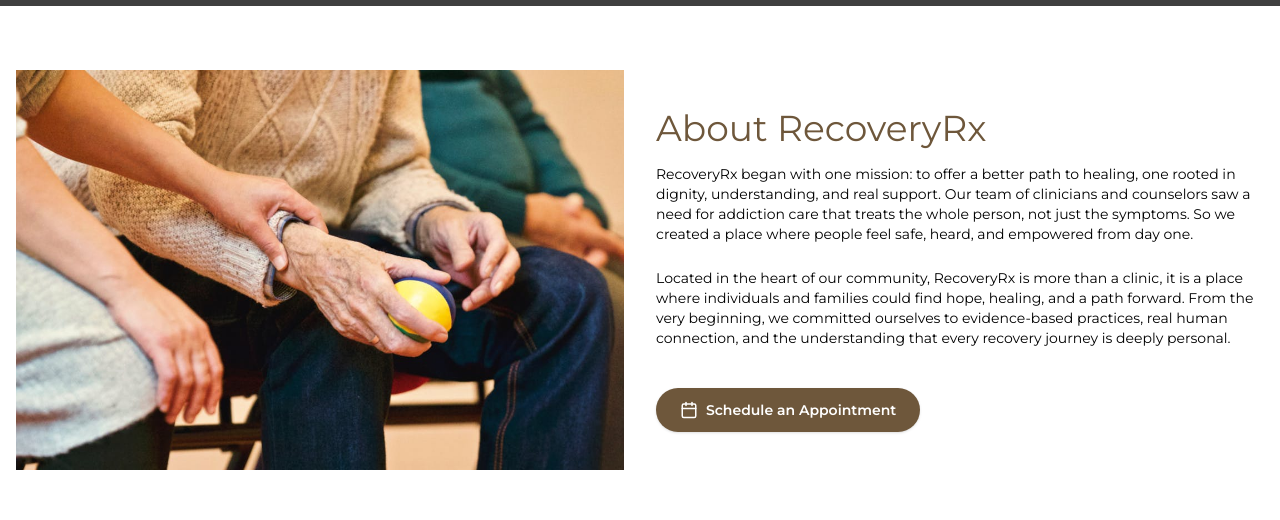
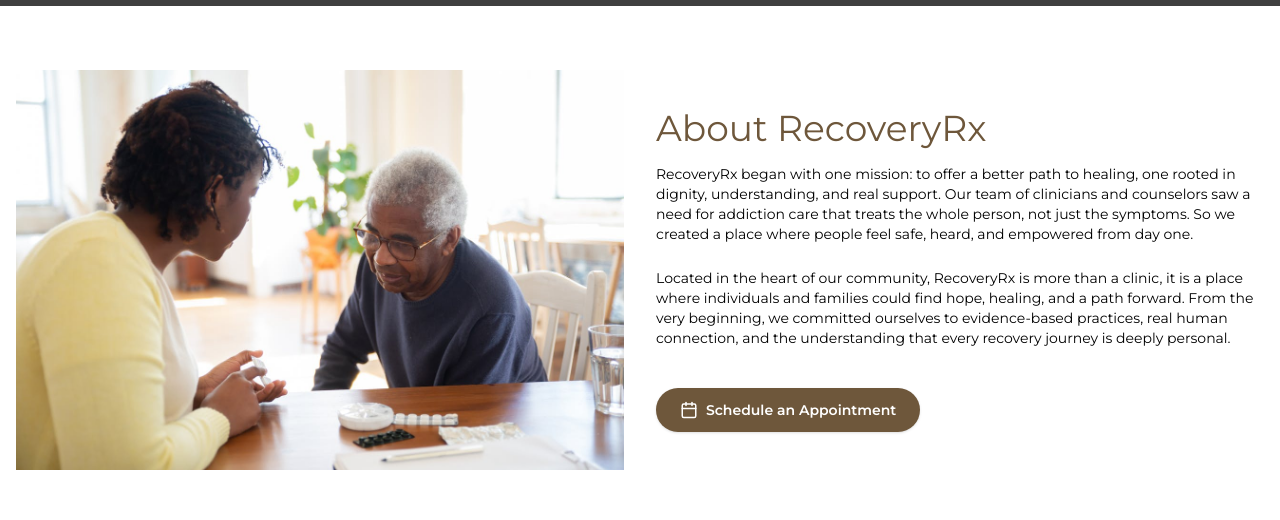
Before and after one commit to orlamee/recoveryrx, a Next.js app: page / in a window 1280 px wide. Shown: the part 794-1314 px from the top of the page. Built offline with nearby package versions, Linux system fonts and the light colour scheme; grey boxes are pictures that could not be loaded.

Commit message:
Refactor code structure for improved readability and maintainability

```diff
--- a/src/components/About.tsx
+++ b/src/components/About.tsx
@@ -9,7 +9,7 @@
         <div className="grid grid-cols-1 md:grid-cols-2 gap-8 items-center">
           <div className="relative h-[400px]">
             <Image
-              src="/images/health.jpg"
+              src="/images/health-2.jpg"
               alt="About RecoveryRx"
               fill
               className="object-cover"
```
Also changed, not shown: public/images/health-2.jpg (added).
